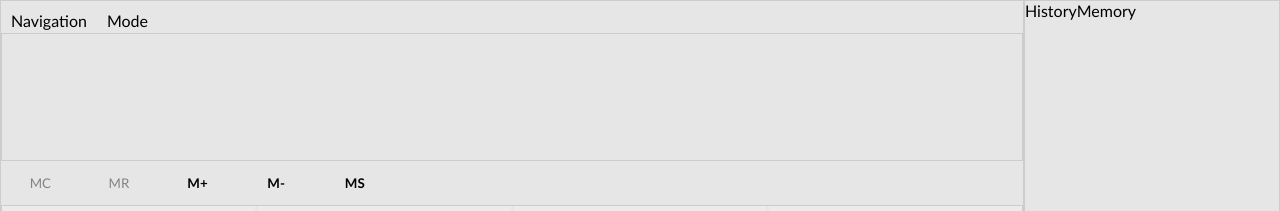
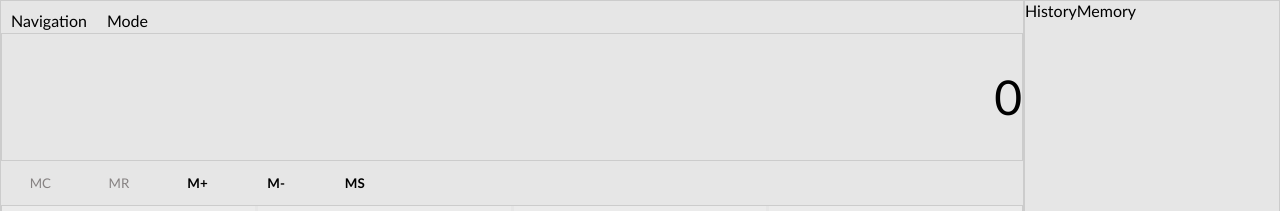
Before and after one commit to jnpRoF/Windows-Calculator, a React (Create React App) app: page / in a window 1280 px wide. Shown: the top 211 px of the page. Built offline with nearby package versions, Linux system fonts and the light colour scheme.

Commit message:
style: improved screen style

```diff
--- a/src/components/Calculator/Calculator.css
+++ b/src/components/Calculator/Calculator.css
@@ -21,8 +21,9 @@
   height: 80%;
   border: 1px solid #ccc;
   display: flex;
-  align-items: center;
-  justify-content: end;
+  align-items: end;
+  justify-content: center;
+  flex-direction: column;
 }
 .memory_operators {
   height: 7%;
@@ -83,6 +84,6 @@ button {
 .first_operand,
 .second_operand,
 .current_operator {
-  font-size: 48px;
+  font-size: 30px;
   font-weight: bold;
 }
--- a/src/components/Calculator/Calculator2.jsx
+++ b/src/components/Calculator/Calculator2.jsx
@@ -139,6 +139,10 @@ class Calculator2 extends Component {
     }
   };
 
+  handleResult = () => {
+    this.setState({ result: this.state.currentOperation.firstOperand });
+  };
+
   render() {
     console.log(
       this.state.currentOperation.firstOperand,
@@ -157,6 +161,7 @@ class Calculator2 extends Component {
               firstOperandDigit={this.state.currentOperation.firstOperand}
               operator={this.state.currentOperation.operator}
               secondOperandDigit={this.state.currentOperation.secondOperand}
+              result={this.state.result}
               // children={
               //   // this.handleOperandDisplay()
               //   this.state.currentOperation.operator
@@ -274,7 +279,9 @@ class Calculator2 extends Component {
                 0
               </Button>
               <Button className="operator number">.</Button>
-              <Button className="equal number">=</Button>
+              <Button className="equal number" onClick={this.handleResult}>
+                =
+              </Button>
             </div>
           </div>
         </div>
--- a/src/components/Screen.js
+++ b/src/components/Screen.js
@@ -3,14 +3,18 @@ const Screen = ({
   secondOperandDigit,
   className,
   operator,
+  result,
   children,
 }) => {
   // console.log(children, operator);
   return (
     <div className={className}>
-      <span className="first_operand">{firstOperandDigit}</span>
-      <span className="current_operator"> {operator}</span>
-      <span className="second_operand">{secondOperandDigit}</span>
+      <div className="current_operation_cont">
+        <span className="first_operand">{firstOperandDigit}</span>
+        <span className="current_operator">{operator}</span>
+        <span className="second_operand">{secondOperandDigit}</span>
+      </div>
+      <p className="result">{result}</p>
       {/* <p className="result">{children}</p> */}
     </div>
   );
```
